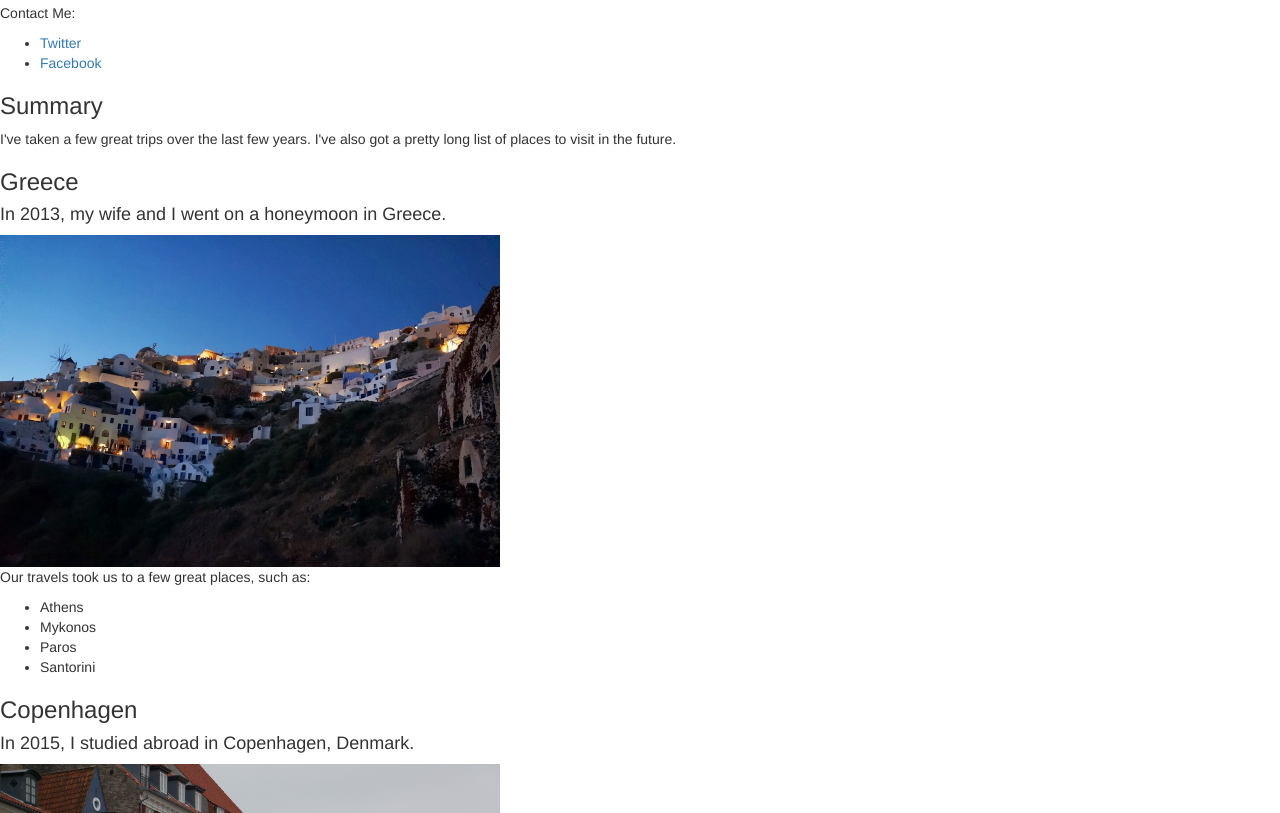
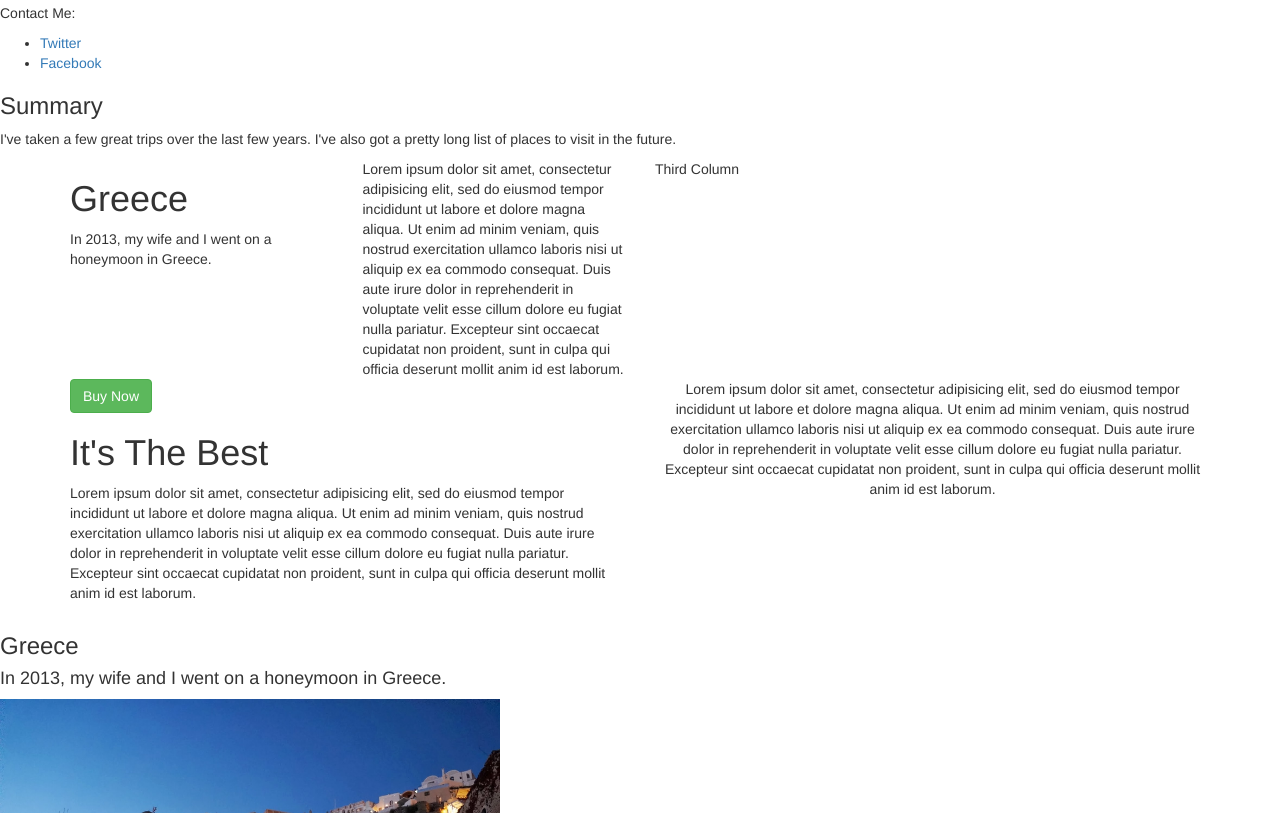
Before and after one commit to trickyseven/HW2, a plain HTML site: page travel.html in a window 1280 px wide. Shown: the part 450-1263 px from the top of the page. Drawn offline with nearby package versions, Linux system fonts and the light colour scheme.

Commit message:
GridSys
Added a grid system

```diff
--- a/travel.html
+++ b/travel.html
@@ -49,9 +49,8 @@
         <li class="dropdown">
           <a href="#" class="dropdown-toggle" data-toggle="dropdown" role="button" aria-haspopup="true" aria-expanded="false">Dropdown <span class="caret"></span></a>
           <ul class="dropdown-menu">
-            <li><a href="#">Action</a></li>
-            <li><a href="#">Another action</a></li>
-            <li><a href="#">Something else here</a></li>
+            <li><a href="http://twitter.com/hogan_brett">Twitter</a></li>
+            <li><a href="http://facebook.com/brett.hogan3">Facebook</a></li>
             <li role="separator" class="divider"></li>
             <li><a href="#">Separated link</a></li>
           </ul>
@@ -70,11 +69,44 @@
         <li><a href="http://twitter.com/hogan_brett">Twitter</a></li>
         <li><a href="http://facebook.com/brett.hogan3">Facebook</a></li>
       </ul>
+      <h3>Summary</h3>
+      <p>
+        I've taken a few great trips over the last few years. I've also got a pretty long list of places to visit in the future.</p>
+
     </div>
 
-    <h3>Summary</h3>
-    <p>
-      I've taken a few great trips over the last few years. I've also got a pretty long list of places to visit in the future.</p>
+    <div class="container">
+
+       <div class="row">
+         <div class="col-md-3">
+         <h1>Greece</h1>
+           <p>In 2013, my wife and I went on a honeymoon in Greece.</p>
+         </div>
+         <div class="col-md-3">
+           Lorem ipsum dolor sit amet, consectetur adipisicing elit, sed do eiusmod tempor incididunt ut labore et dolore magna aliqua. Ut enim ad minim veniam, quis nostrud exercitation ullamco laboris nisi ut aliquip ex ea commodo consequat. Duis aute irure dolor in reprehenderit in voluptate velit esse cillum dolore eu fugiat nulla pariatur. Excepteur sint occaecat cupidatat non proident, sunt in culpa qui officia deserunt mollit anim id est laborum.
+         </div>
+         <div class="col-md-3">
+           Third Column
+         </div>
+       </div>
+
+       <div class="row">
+               <div class="col-sm-6">
+                   <a class="btn btn-success" href="#" role="button">Buy Now</a>
+                 <h1>It's The Best</h1>
+                 <p>
+                   Lorem ipsum dolor sit amet, consectetur adipisicing elit, sed do eiusmod tempor incididunt ut labore et dolore magna aliqua. Ut enim ad minim veniam, quis nostrud exercitation ullamco laboris nisi ut aliquip ex ea commodo consequat. Duis aute irure dolor in reprehenderit in voluptate velit esse cillum dolore eu fugiat nulla pariatur. Excepteur sint occaecat cupidatat non proident, sunt in culpa qui officia deserunt mollit anim id est laborum.
+                 </p>
+               </div>
+               <div class="col-sm-6 text-center">
+                 Lorem ipsum dolor sit amet, consectetur adipisicing elit, sed do eiusmod tempor incididunt ut labore et dolore magna aliqua. Ut enim ad minim veniam, quis nostrud exercitation ullamco laboris nisi ut aliquip ex ea commodo consequat. Duis aute irure dolor in reprehenderit in voluptate velit esse cillum dolore eu fugiat nulla pariatur. Excepteur sint occaecat cupidatat non proident, sunt in culpa qui officia deserunt mollit anim id est laborum.
+               </div>
+             </div>
+
+       </div>
+
+
+     </div>
 
     <h3>Greece</h3>
 
```
